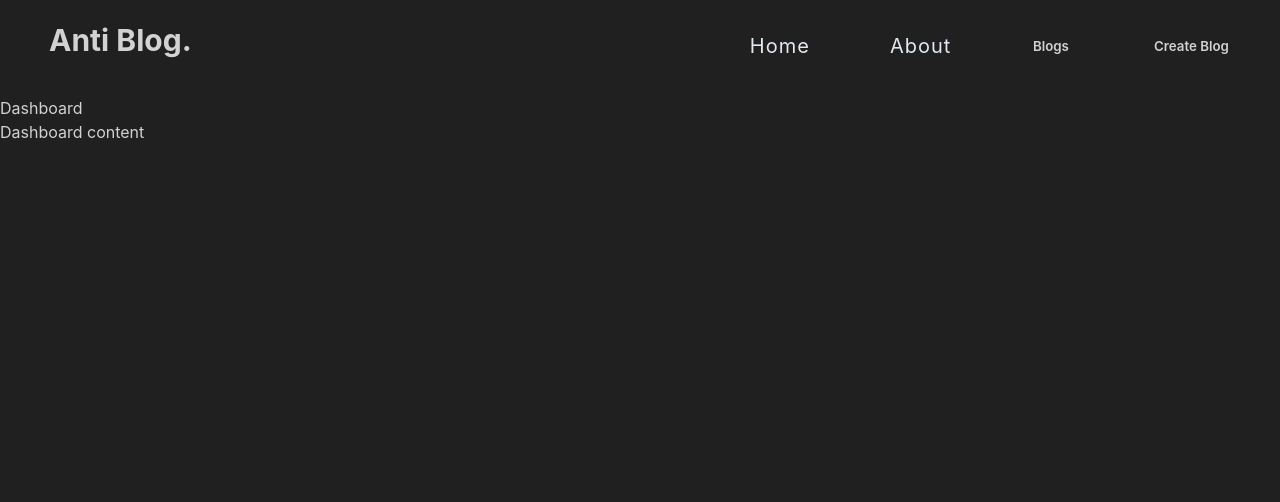
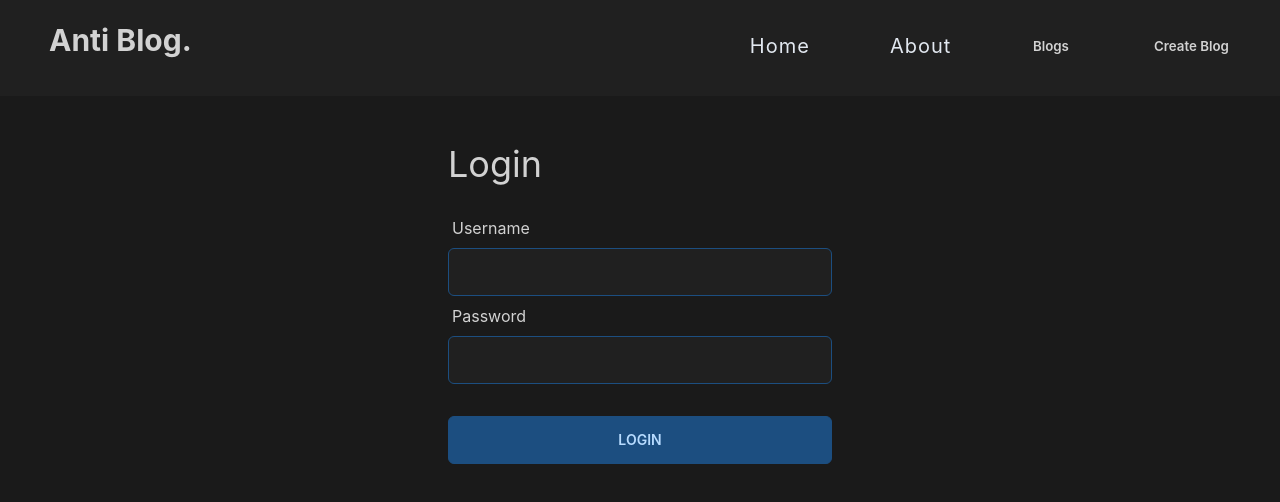
Before and after one commit to Dezzep/blog_crud_app, a React (Create React App) app in the folder blog_front_end/: page /blogCreation in a window 1280 px wide. Shown: the top 502 px of the page. Built offline with nearby package versions, Linux system fonts and the light colour scheme.

Commit message:
routed to and styled the login page to allow users to login with valid credentials.

```diff
--- a/blog_front_end/src/App.js
+++ b/blog_front_end/src/App.js
@@ -4,8 +4,11 @@ import Home from './components/home/Home';
 import Blogs from './components/Blogs';
 import Dashboard from './components/Dashboard/Dashboard';
 import NavBar from './components/nav/NavBar';
+import { useState } from 'react';
 
 export default function App() {
+  const [userCredentials, setUserCredentials] = useState({});
+
   return (
     <BrowserRouter>
       <Routes>
@@ -32,7 +35,10 @@ export default function App() {
           element={
             <div>
               <NavBar />
-              <Dashboard />
+              <Dashboard
+                userCredentials={userCredentials}
+                setUserCredentials={setUserCredentials}
+              />
             </div>
           }
         ></Route>
--- a/blog_front_end/src/components/Blogs.js
+++ b/blog_front_end/src/components/Blogs.js
@@ -1,5 +1,4 @@
 import { useEffect, useState } from 'react';
-import Login from './Login';
 
 import getData from '../requests/getAllBlogs';
 import BlogCard from './BlogCard';
@@ -25,7 +24,6 @@ const Blogs = () => {
             Welcome back {userCredentials[0].username}
           </h1>
         )}
-        <Login setUserCredentials={setUserCredentials} />
         <h1 className="text-6xl">
           Welcome to blog nation, the place where we blog
         </h1>
--- a/blog_front_end/src/components/Dashboard/Dashboard.js
+++ b/blog_front_end/src/components/Dashboard/Dashboard.js
@@ -1,8 +1,18 @@
-const Dashboard = () => {
+import Login from './Login';
+import { useState } from 'react';
+
+const Dashboard = ({ setUserCredentials, userCredentials }) => {
   return (
     <div className="mt-24">
-      <h1>Dashboard</h1>
-      <p>Dashboard content</p>
+      {Object.keys(userCredentials).length > 0 ? (
+        <div>
+          Welcome, {userCredentials[0].username}
+          <h1>Dashboard</h1>
+          <p>Dashboard content</p>
+        </div>
+      ) : (
+        <Login setUserCredentials={setUserCredentials} />
+      )}
     </div>
   );
 };
--- a/blog_front_end/src/components/Login.js
+++ b/blog_front_end/src/components/Dashboard/Login.js
@@ -1,14 +1,17 @@
 import { useState } from 'react';
-import userLogin from '../requests/userLogin';
+import userLogin from '../../requests/userLogin';
 const Login = ({ setUserCredentials }) => {
   const [username, setUsername] = useState('');
   const [password, setPassword] = useState('');
   return (
-    <div>
-      <h1>Login</h1>
-      <form>
-        <label htmlFor="username">Username</label>
+    <div className="flex justify-center bg-base-300 p-12">
+      <form className="form-control w-64 sm:w-96">
+        <h1 className="text-4xl mb-6">Login</h1>
+        <label className="label" htmlFor="username">
+          Username
+        </label>
         <input
+          className="input input-primary input-md rounded-md"
           type="text"
           name="username"
           id="username"
@@ -17,8 +20,11 @@ const Login = ({ setUserCredentials }) => {
             setUsername(e.target.value);
           }}
         />
-        <label htmlFor="password">Password</label>
+        <label className="label" htmlFor="password">
+          Password
+        </label>
         <input
+          className="input input-primary input-md rounded-md"
           type="password"
           name="password"
           id="password"
@@ -28,6 +34,7 @@ const Login = ({ setUserCredentials }) => {
           }}
         />
         <button
+          className="btn btn-primary btn-md mt-8 rounded-md "
           type="submit"
           onClick={async (e) => {
             e.preventDefault();
--- a/blog_front_end/src/components/nav/NavBar.js
+++ b/blog_front_end/src/components/nav/NavBar.js
@@ -51,12 +51,14 @@ export default function NavBar() {
       <div className="sticky top-0 z-50">
         <div className="py-4 fixed w-full top-0 bg-base-100 ">
           <div className="relative container flex justify-between  mx-auto px-4 lg:px-8  w-full">
-            <a
-              href="/"
-              className="btn btn-ghost normal-case text-3xl flex items-center  font-bold"
+            <Link
+              key="antiBlog"
+              to="/"
+              className="btn btn-ghost normal-case text-3xl flex items-center  font-bold  hover:text-blue-400"
             >
               Anti Blog.
-            </a>
+            </Link>
+
             <div className="flex space-x-12 items-center">
               <div className="hidden lg:flex gap-8 sm:gap-12 items-center list-none">
                 {links.map((link) => (
--- a/blog_front_end/src/requests/userLogin.js
+++ b/blog_front_end/src/requests/userLogin.js
@@ -2,7 +2,7 @@ import axios from 'axios';
 
 async function userLogin(username, password) {
   try {
-    const response = axios.get(
+    const response = axios.post(
       `http://localhost:/PHP_REST_MYBLOG/api/user/login.php?username=${username}&password=${password}`
     );
     return (await response).data.data;
```
